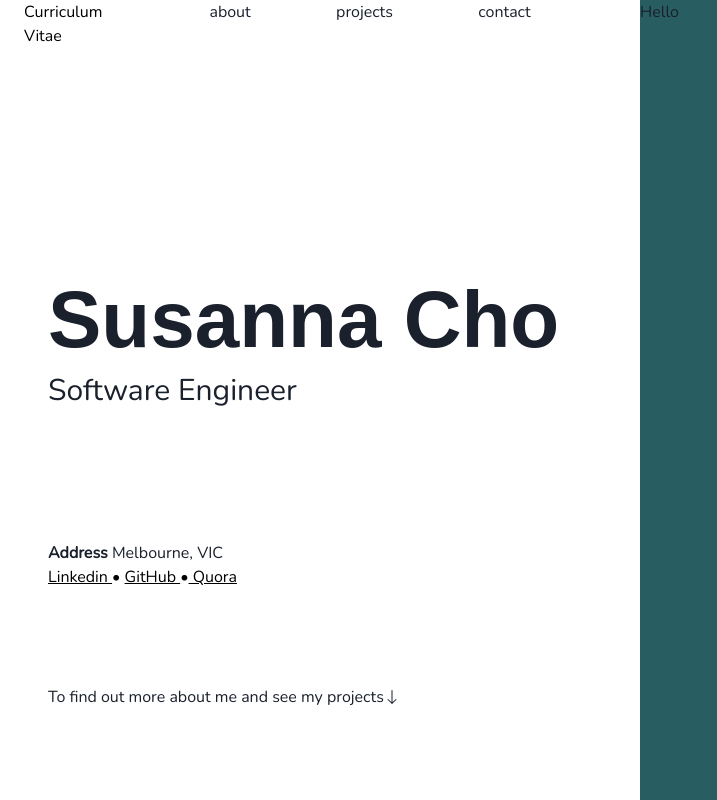
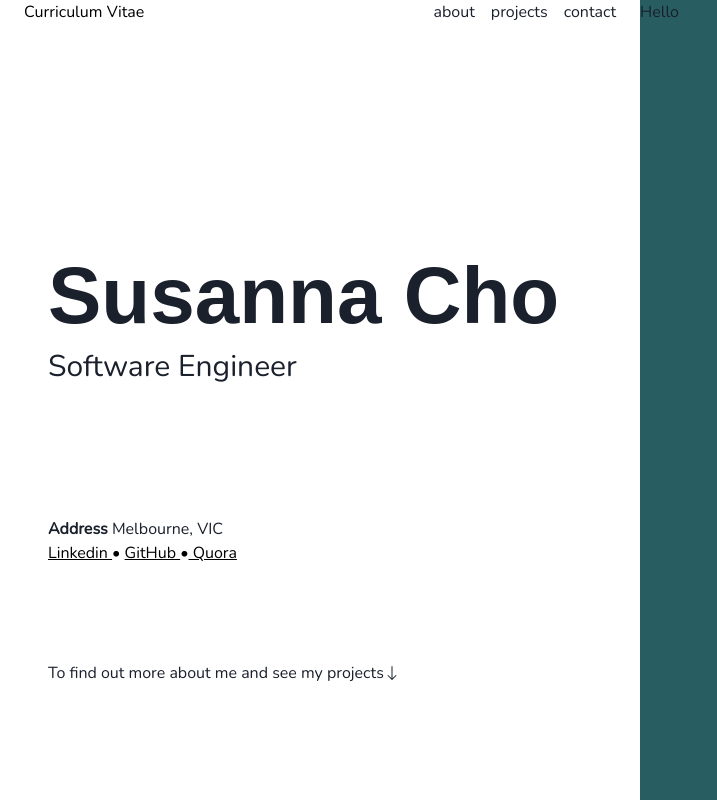
Before and after one commit to Suzyyc/portfolio, a React (Create React App) app: page / in a window 1280 px wide. Shown: the whole page, without its empty margins (0-717 px from the left). Built offline with nearby package versions, Linux system fonts and the light colour scheme; a web font is replaced by a local one.

Commit message:
chagne header

```diff
--- a/src/components/Header.js
+++ b/src/components/Header.js
@@ -9,17 +9,25 @@ const Header = () => {
     });
   };
   return (
-    <Box sx={{ display: "flex", mb: "14rem", justifyContent: "space-between" }}>
-      <Box>
+    <Box
+      sx={{
+        display: "flex",
+        mb: "14rem",
+        justifyContent: "space-between",
+      }}
+    >
+      <Box sx={{ display: "flex", justifyContent: "flex-start" }}>
         <Link href="/Susanna _Cho.pdf" isExternal>
           Curriculum Vitae
         </Link>
       </Box>
-      <Box
-        sx={{ display: "flex", justifyContent: "space-evenly", width: "100%" }}
-      >
-        <Text onClick={() => handleScroll("#about")}>about</Text>
-        <Text onClick={() => handleScroll("#projects")}>projects</Text>
+      <Box sx={{ display: "flex", justifyContent: "flex-end" }}>
+        <Text onClick={() => handleScroll("#about")} sx={{ mr: "1rem" }}>
+          about
+        </Text>
+        <Text onClick={() => handleScroll("#projects")} sx={{ mr: "1rem" }}>
+          projects
+        </Text>
         <Text onClick={() => handleScroll("#contact")}>contact</Text>
       </Box>
     </Box>
--- a/src/components/Projects.js
+++ b/src/components/Projects.js
@@ -12,7 +12,7 @@ const Projects = () => {
       <Heading sx={{ mb: "1rem" }}>PROJECTS</Heading>
 
       <Box
-        sx={{ position: "relative" }}
+        sx={{ position: "relative", display: "grid" }}
         onMouseEnter={() => {
           handleHover("hydrate");
         }}
```
